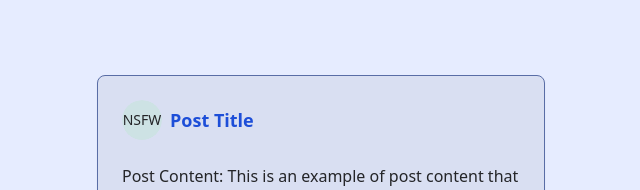
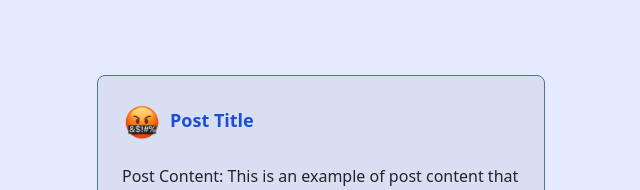
Before and after one commit to xavierloeraflores/wgu-capstone, a Next.js app in the folder frontend/: page / in a window 1280 px wide. Shown: the part 232-422 px from the top of the page, without its empty margins (319-959 px from the left). Built offline with nearby package versions, Linux system fonts and the light colour scheme.

Commit message:
Implemented Avatar Images

```diff
--- a/frontend/src/components/PostAvatar.tsx
+++ b/frontend/src/components/PostAvatar.tsx
@@ -4,12 +4,12 @@ export const PostAvatar: React.FC<{ filter: boolean }> = ({ filter }) => {
   const SFW = {
     fallback: "SFW",
     alt: "SFW Avatar",
-    image: "",
+    image: "/smiley.png",
   };
   const NSFW = {
     fallback: "NSFW",
     alt: "NSFW Avatar",
-    image: "",
+    image: "/frowny.png",
   };
   const AvatarContent = filter ? SFW : NSFW;
 
```
